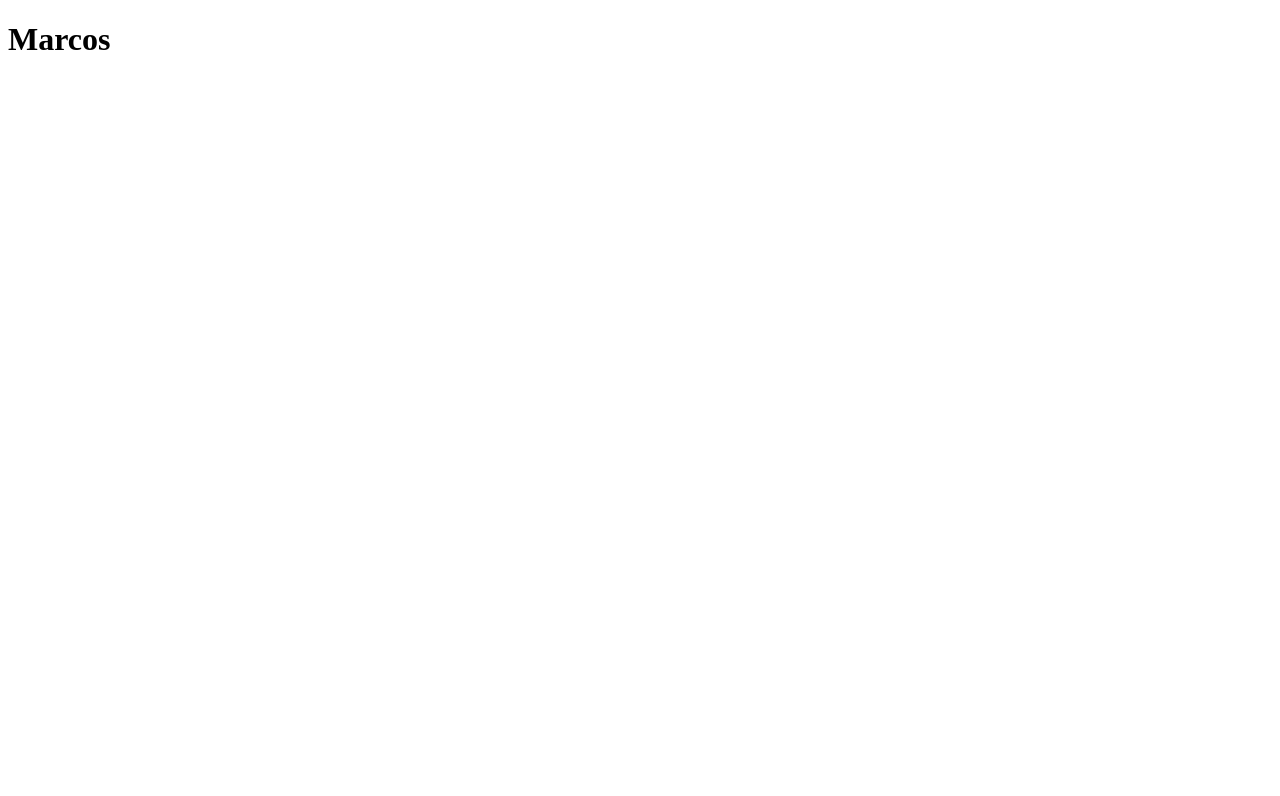
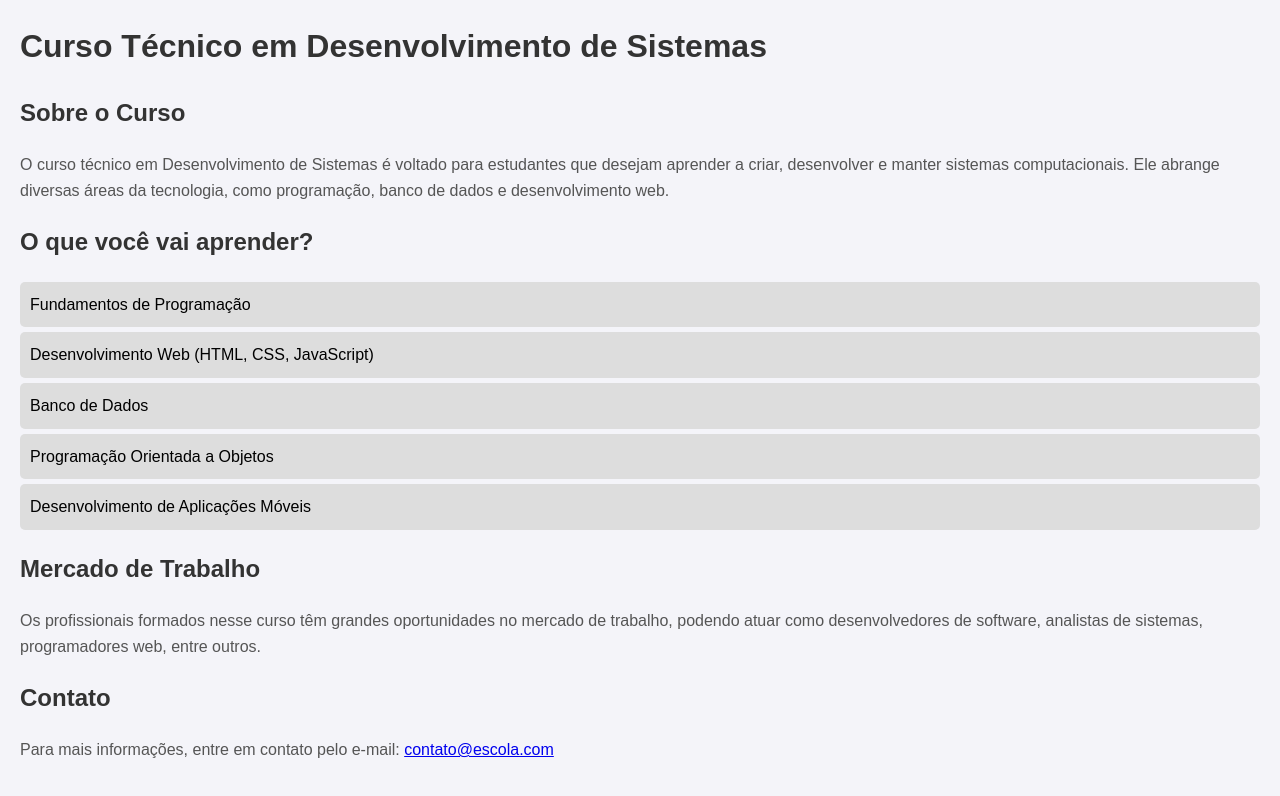
Before and after one commit to jcorreiagatti-ops/aula-git-pam, a plain HTML site: page sobre.html in a window 1280 px wide. Drawn offline with Linux system fonts and the light colour scheme.

Commit message:
Pagina Inicial Criada

```diff
--- a/sobre.html
+++ b/sobre.html
@@ -3,9 +3,51 @@
 <head>
     <meta charset="UTF-8">
     <meta name="viewport" content="width=device-width, initial-scale=1.0">
-    <title>Document</title>
+    <title>Curso Técnico em Desenvolvimento de Sistemas</title>
+    <style>
+        body {
+            font-family: Arial, sans-serif;
+            line-height: 1.6;
+            margin: 20px;
+            background-color: #f4f4f9;
+        }
+        h1, h2 {
+            color: #333;
+        }
+        p {
+            color: #555;
+        }
+        ul {
+            margin: 10px 0;
+            padding: 0;
+            list-style: none;
+        }
+        ul li {
+            background: #ddd;
+            margin: 5px 0;
+            padding: 10px;
+            border-radius: 5px;
+        }
+    </style>
 </head>
 <body>
-    <h1>Marcos</h1>
+    <h1>Curso Técnico em Desenvolvimento de Sistemas</h1>
+    <h2>Sobre o Curso</h2>
+    <p>O curso técnico em Desenvolvimento de Sistemas é voltado para estudantes que desejam aprender a criar, desenvolver e manter sistemas computacionais. Ele abrange diversas áreas da tecnologia, como programação, banco de dados e desenvolvimento web.</p>
+
+    <h2>O que você vai aprender?</h2>
+    <ul>
+        <li>Fundamentos de Programação</li>
+        <li>Desenvolvimento Web (HTML, CSS, JavaScript)</li>
+        <li>Banco de Dados</li>
+        <li>Programação Orientada a Objetos</li>
+        <li>Desenvolvimento de Aplicações Móveis</li>
+    </ul>
+
+    <h2>Mercado de Trabalho</h2>
+    <p>Os profissionais formados nesse curso têm grandes oportunidades no mercado de trabalho, podendo atuar como desenvolvedores de software, analistas de sistemas, programadores web, entre outros.</p>
+
+    <h2>Contato</h2>
+    <p>Para mais informações, entre em contato pelo e-mail: <a href="mailto:contato@escola.com">contato@escola.com</a></p>
 </body>
 </html>
```
